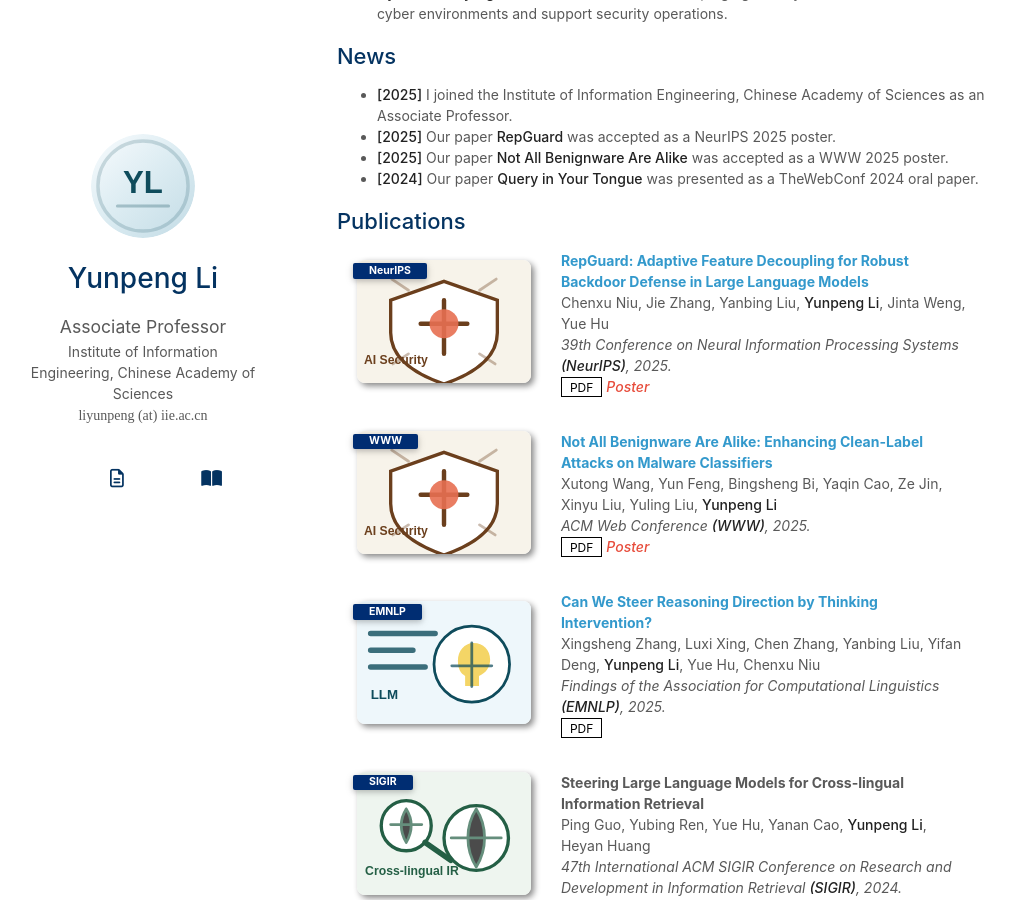
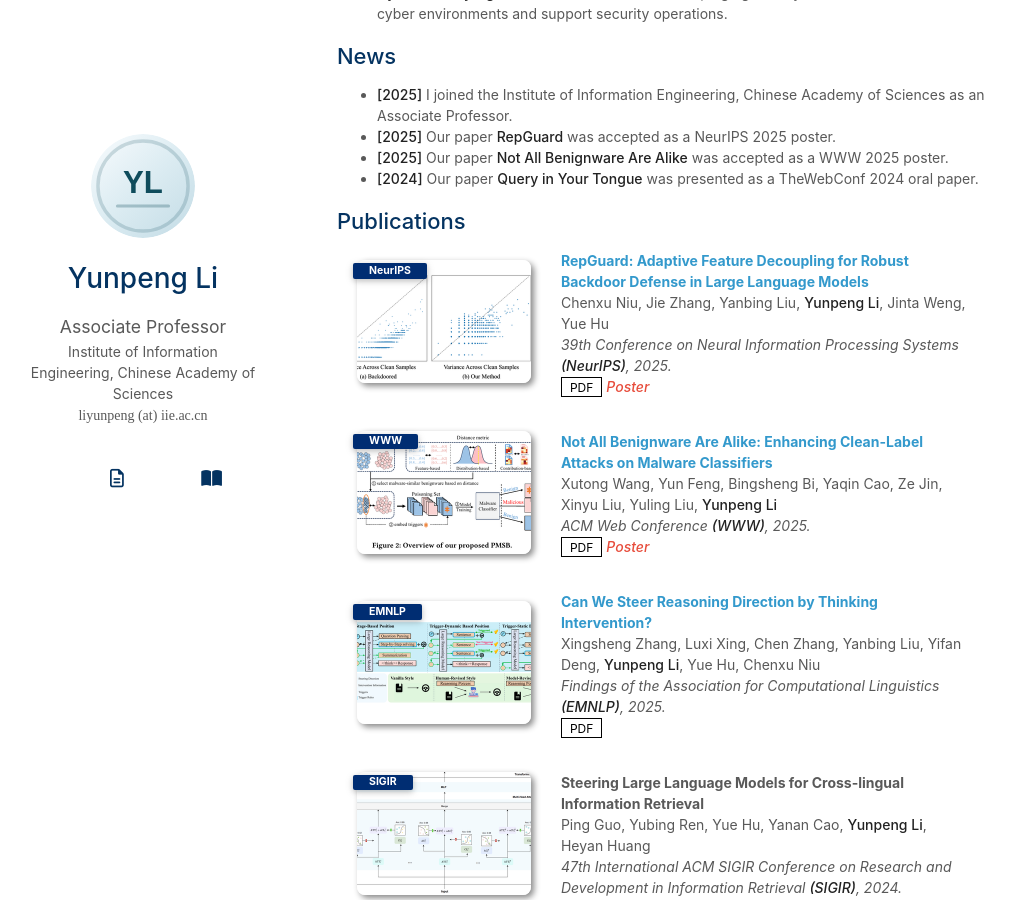
Before and after one commit to ReFantazio/Refantazio.github.io, a Jekyll site: the page built from index.md, in a window 1280 px wide and 900 px high, scrolled down 754 px. Shown: the whole window, without its empty margins (133-1148 px from the left). Built offline with Jekyll 4.4.1, drawn with Linux system fonts in a browser that asks for light colours; a style sheet for code colours, icons or effects is not loaded; our own code applies the rules of GitHub Pages for plain Markdown files.

Commit message:
Add publication teaser figures

```diff
--- a/_data/publications.yml
+++ b/_data/publications.yml
@@ -6,7 +6,7 @@ main:
     conference: 39th Conference on Neural Information Processing Systems <strong>(NeurIPS)</strong>, 2025.
     pdf: https://openreview.net/pdf?id=jv7OHhQ0YP
     page: https://openreview.net/forum?id=jv7OHhQ0YP
-    image: ./assets/img/research-security.svg
+    image: ./assets/img/paper-repguard.png
     notes: Poster
 
   - title: "Not All Benignware Are Alike: Enhancing Clean-Label Attacks on Malware Classifiers"
@@ -15,7 +15,7 @@ main:
     conference: ACM Web Conference <strong>(WWW)</strong>, 2025.
     pdf: https://openreview.net/pdf?id=X8oa3cJEfv
     page: https://openreview.net/forum?id=X8oa3cJEfv
-    image: ./assets/img/research-security.svg
+    image: ./assets/img/paper-benignware.png
     notes: Poster
 
   - title: "Can We Steer Reasoning Direction by Thinking Intervention?"
@@ -26,7 +26,7 @@ main:
     page: https://aclanthology.org/2025.findings-emnlp.209/
     bibtex: https://aclanthology.org/2025.findings-emnlp.209.bib
     doi: https://doi.org/10.18653/v1/2025.findings-emnlp.209
-    image: ./assets/img/research-llm.svg
+    image: ./assets/img/paper-thinking-intervention.png
 
   - title: "Steering Large Language Models for Cross-lingual Information Retrieval"
     authors: Ping Guo, Yubing Ren, Yue Hu, Yanan Cao, <strong>Yunpeng Li</strong>, Heyan Huang
@@ -34,7 +34,7 @@ main:
     conference: 47th International ACM SIGIR Conference on Research and Development in Information Retrieval <strong>(SIGIR)</strong>, 2024.
     page: https://doi.org/10.1145/3626772.3657819
     doi: https://doi.org/10.1145/3626772.3657819
-    image: ./assets/img/research-retrieval.svg
+    image: ./assets/img/paper-asmr.png
 
   - title: "Query in Your Tongue: Reinforce Large Language Models with Retrievers for Cross-lingual Search Generative Experience"
     authors: Ping Guo, Yue Hu, Yanan Cao, Yubing Ren, <strong>Yunpeng Li</strong>, Heyan Huang
@@ -42,7 +42,7 @@ main:
     conference: ACM Web Conference <strong>(WWW)</strong>, 2024.
     pdf: https://openreview.net/pdf?id=Bukc7HhE3Y
     page: https://openreview.net/forum?id=Bukc7HhE3Y
-    image: ./assets/img/research-retrieval.svg
+    image: ./assets/img/paper-query-tongue.png
     notes: Oral
 
   - title: "Teaching Large Language Models to Translate on Low-resource Languages with Textbook Prompting"
@@ -52,7 +52,7 @@ main:
     pdf: https://aclanthology.org/2024.lrec-main.1362.pdf
     page: https://aclanthology.org/2024.lrec-main.1362/
     bibtex: https://aclanthology.org/2024.lrec-main.1362.bib
-    image: ./assets/img/research-llm.svg
+    image: ./assets/img/paper-talent.png
 
   - title: "Psychology-guided Controllable Story Generation"
     authors: Yuqiang Xie, Yue Hu, <strong>Yunpeng Li</strong>, Guanqun Bi, Luxi Xing, Wei Peng
@@ -61,7 +61,7 @@ main:
     pdf: https://aclanthology.org/anthology-files/pdf/coling/2022.coling-1.564.pdf
     page: https://aclanthology.org/2022.coling-1.564/
     bibtex: https://aclanthology.org/2022.coling-1.564.bib
-    image: ./assets/img/research-nlp.svg
+    image: ./assets/img/paper-pics.png
 
   - title: "Guiding Neural Machine Translation with Semantic Kernels"
     authors: Ping Guo, Yue Hu, Xiangpeng Wei, Yubing Ren, <strong>Yunpeng Li</strong>, Luxi Xing, Yuqiang Xie
@@ -71,4 +71,4 @@ main:
     page: https://aclanthology.org/2022.findings-emnlp.541/
     bibtex: https://aclanthology.org/2022.findings-emnlp.541.bib
     doi: https://doi.org/10.18653/v1/2022.findings-emnlp.541
-    image: ./assets/img/research-nlp.svg
+    image: ./assets/img/paper-skam.png
```
Also changed, not shown: assets/img/paper-asmr.png (added), assets/img/paper-benignware.png (added), assets/img/paper-pics.png (added), assets/img/paper-query-tongue.png (added), assets/img/paper-repguard.png (added), assets/img/paper-skam.png (added), assets/img/paper-talent.png (added), assets/img/paper-thinking-intervention.png (added).
